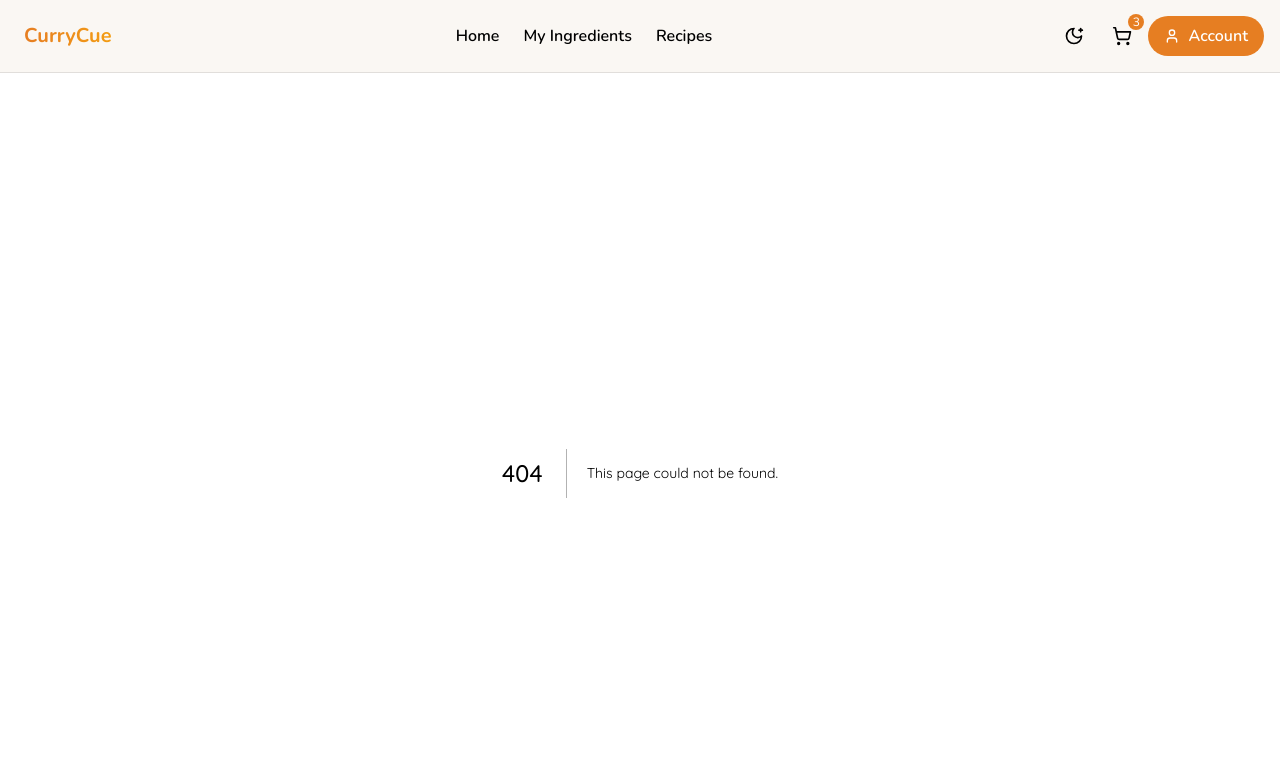
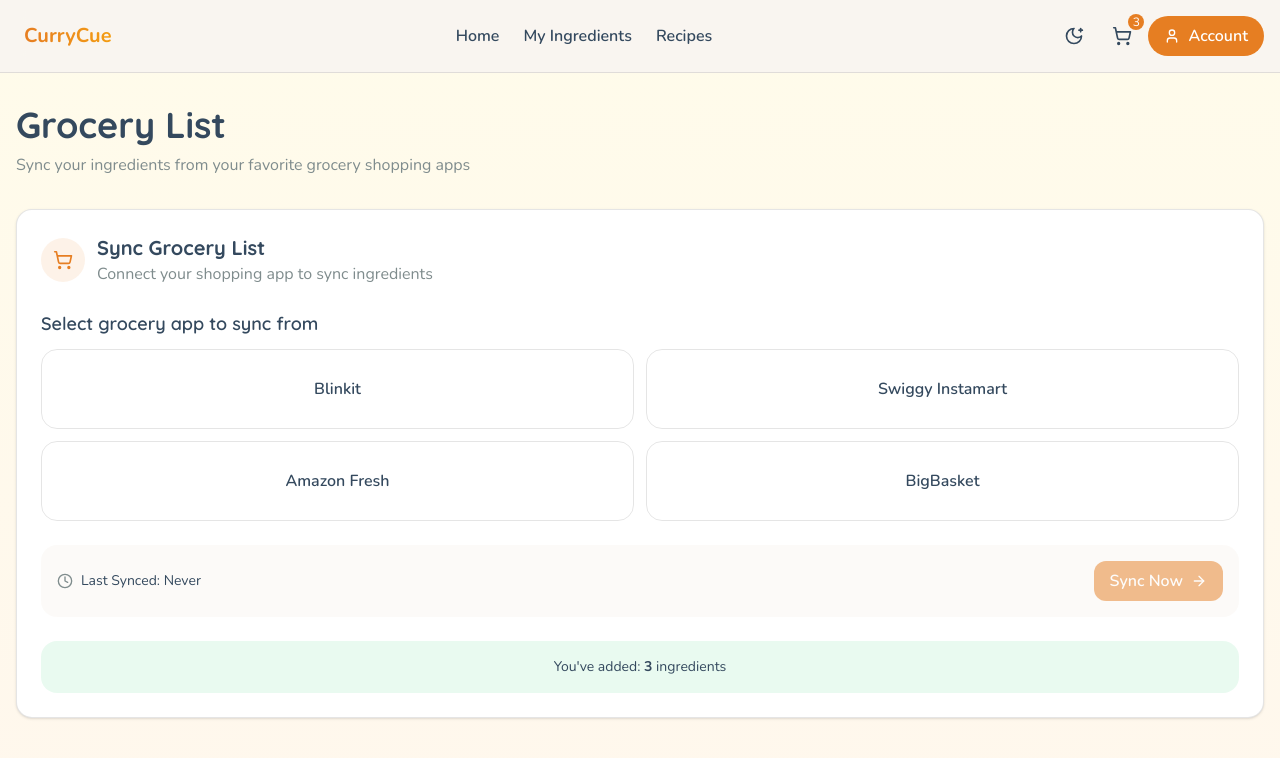
Before and after one commit to vedantbhamare-11/CurryCue, a Next.js app: page /grocery in a window 1280 px wide. Before the commit this address had no page. Shown: the top 758 px of the page. Built offline with nearby package versions, Linux system fonts and the light colour scheme; what creatr-devtools would draw is missing.

Commit message:
added grocery page

```diff
--- /dev/null
+++ b/src/app/grocery/layout.tsx
@@ -0,0 +1,7 @@
+export default function GroceryLayout({
+  children
+}: Readonly<{
+  children: React.ReactNode;
+}>) {
+  return <div className="min-h-screen bg-background" data-unique-id="e09f44b7-482b-4232-a20b-0826eb0eb226" data-file-name="app/grocery/layout.tsx" data-dynamic-text="true">{children}</div>;
+}
--- /dev/null
+++ b/src/app/grocery/page.tsx
@@ -0,0 +1,39 @@
+"use client";
+
+import { motion } from 'framer-motion';
+import { GrocerySync } from '@/components/grocery-sync';
+// import { Footer } from '@/components/footer';
+export default function GroceryPage() {
+  return <div className="min-h-screen bg-gradient-to-b from-amber-50 to-orange-50 dark:from-zinc-900 dark:to-amber-950" data-unique-id="77d03e09-c579-4a6b-a15c-4fecc879fe44" data-file-name="app/grocery/page.tsx">
+      <main className="container mx-auto px-4 py-8" data-unique-id="ecffe52b-404e-40d4-87b7-fe5e2228670e" data-file-name="app/grocery/page.tsx">
+        <motion.div initial={{
+        opacity: 0,
+        y: 20
+      }} animate={{
+        opacity: 1,
+        y: 0
+      }} transition={{
+        duration: 0.6
+      }} className="mb-8" data-unique-id="a3767a78-7956-430a-9058-4487a01ef2a3" data-file-name="app/grocery/page.tsx">
+          <h1 className="text-3xl md:text-4xl font-bold mb-2" data-unique-id="a45339f8-c468-4f44-be68-f5d411bb46ea" data-file-name="app/grocery/page.tsx"><span className="editable-text" data-unique-id="f05d1737-8c59-4fa5-8e56-0ff62167a9f0" data-file-name="app/grocery/page.tsx">Grocery List</span></h1>
+          <p className="text-muted-foreground" data-unique-id="9d0933e7-e566-486e-8dbf-59a6e7d24531" data-file-name="app/grocery/page.tsx"><span className="editable-text" data-unique-id="7529a297-516d-4008-b040-9b2d5bb4fc8f" data-file-name="app/grocery/page.tsx">
+            Sync your ingredients from your favorite grocery shopping apps
+          </span></p>
+        </motion.div>
+
+        <motion.div initial={{
+        opacity: 0,
+        y: 20
+      }} animate={{
+        opacity: 1,
+        y: 0
+      }} transition={{
+        delay: 0.3
+      }} className="my-8" data-unique-id="da032d5b-0caa-4d84-ac33-a5b513a15e84" data-file-name="app/grocery/page.tsx">
+          <GrocerySync />
+        </motion.div>
+      </main>
+
+      {/* <Footer /> */}
+    </div>;
+}
```
